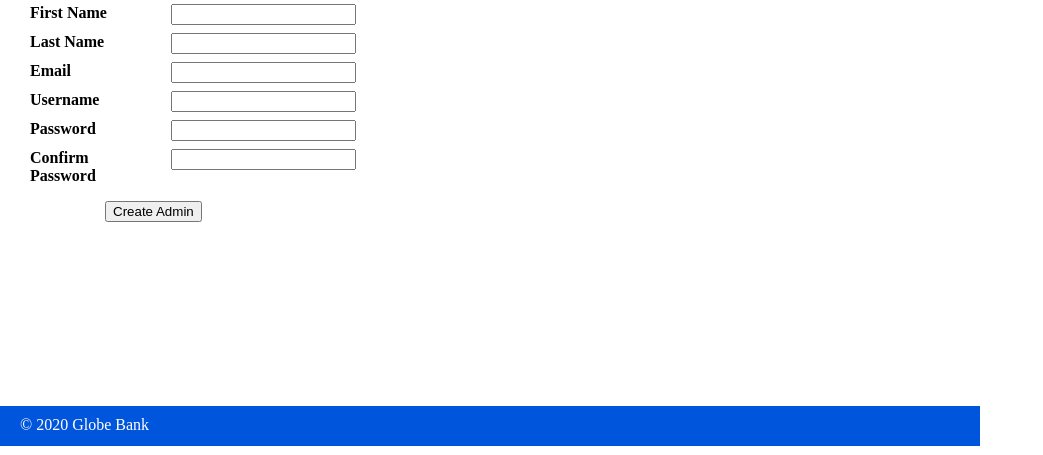
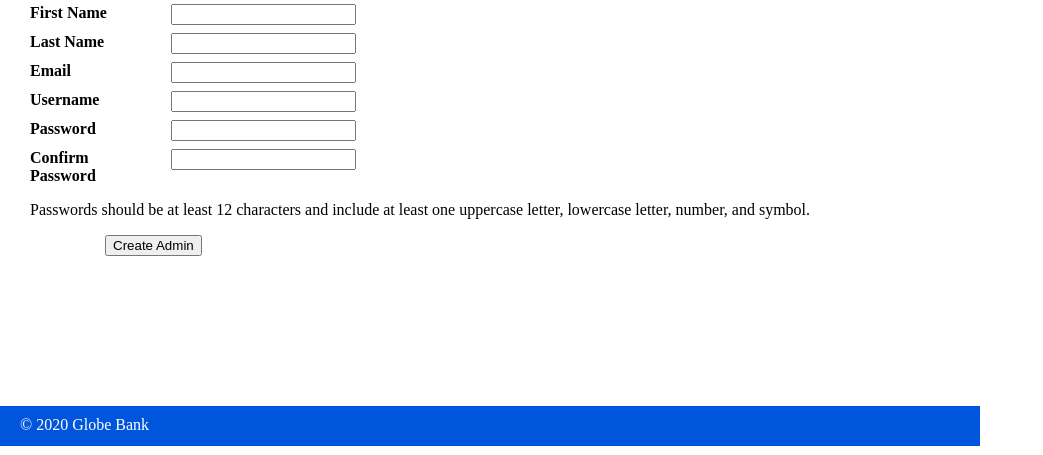
Before and after one commit to jrafael10/PHPWithMySQL, a PHP site: page /staff/admins/new.php in a window 1280 px wide. Shown: the part 162-617 px from the top of the page, without its empty margins (0-1043 px from the left). Run offline with PHP 8.4, Linux system fonts and the light colour scheme.

Commit message:
Added hashed passwords

```diff
--- a/globe_bank/private/query_functions.php
+++ b/globe_bank/private/query_functions.php
@@ -414,7 +414,7 @@ function insert_admin($admin){
         return $errors;
     }
 
-    $hashed_password = $admin['password'];
+    $hashed_password = password_hash($admin['password'], PASSWORD_BCRYPT);
 
     $sql = 'INSERT INTO admins ';
     $sql .= "(first_name, last_name, email, username, password) ";
@@ -452,7 +452,7 @@ function update_admin($admin) {
         return $errors;
     }
 
-    $hashed_password = $admin['password'];
+    $hashed_password = password_hash($admin['password'], PASSWORD_BCRYPT);
     $sql = "UPDATE admins SET ";
     $sql .= "first_name='" .db_escape($db, $admin['first_name']) . "', ";
     $sql .= "last_name='" .db_escape($db, $admin['last_name']) . "', ";
@@ -509,29 +509,34 @@ function validate_admin($admin){
         $errors[] = "Please write your email in a valid format.";
     }
 
-    if(!has_length($admin['username'], ['min' => 8, 'max' => 255])){
+
+    if(is_blank($admin['username'])){
+        $errors[] = "Username cannot be blank.";
+    }elseif(!has_length($admin['username'], array('min' => 8, 'max' => 255))){
         $errors[] = "Username must be between 8 and 255 characters.";
+    }elseif(!has_unique_username($admin['username'], $admin['id'] ?? 0)){
+        $errors[] = "Username not allowed. Try another";
     }
 
 
-    $current_id = $admin['id'] ?? '0';
-    if(!has_unique_username($admin['username'], $current_id)){
-        $errors[] = "username name must be unique.";
+    if(is_blank($admin['password'])) {
+        $errors[] = "Password cannot be blank.";
+    }elseif(!has_length($admin['password'], array('min' => 12))) {
+        $errors[] = "Password must contain 12 or more characters";
+    }elseif(!preg_match('/[A-Z]/', $admin['password'] )){
+        $errors[] = "Password must contatin at least 1 uppercase letter";
+    }elseif(!preg_match('/[a-z]/', $admin['password'])){
+        $errors[] = "Password must contatin at least 1 lowercase letter";
+    }elseif(!preg_match('/[0-9]/', $admin['password'])){
+        $errors[] = "Password must contatin at least 1 number";
+    }elseif(!preg_match('/[^A-Za-z0-9\s]/', $admin['password'])){
+        $errors[] = "Password must contatin at least 1 symbol";
     }
 
-    if(!has_length($admin['password'], ['min' => 12])) {
-        $errors[] = "Password should be at least 12 characters long.";
-    }elseif(!has_valid_password_format($admin['password'])){
-        $errors[] = "Password must have 1 uppercase, 1 lowercase, 1 number, and 1 symbol.";
-
-    }
-
-
-
-   if(is_blank($admin['confirm_password'])){
+    if(is_blank($admin['confirm_password'])){
         $errors[] = 'Please confirm your password';
-    }elseif(!password_is_matched($admin['password'], $admin['confirm_password'])){
-        $errors[] = 'password is not matched.';
+    }elseif($admin['password'] !== $admin['confirm_password']){
+        $errors[] = 'Password and confirm password must match.';
 
     }
 
--- a/globe_bank/public/staff/admins/new.php
+++ b/globe_bank/public/staff/admins/new.php
@@ -86,6 +86,10 @@ if(is_post_request()){
 
         </dl>
 
+        <p>
+        Passwords should be at least 12 characters and include at least one uppercase letter, lowercase letter, number, and symbol.
+        </p>
+
 
 
 
```
